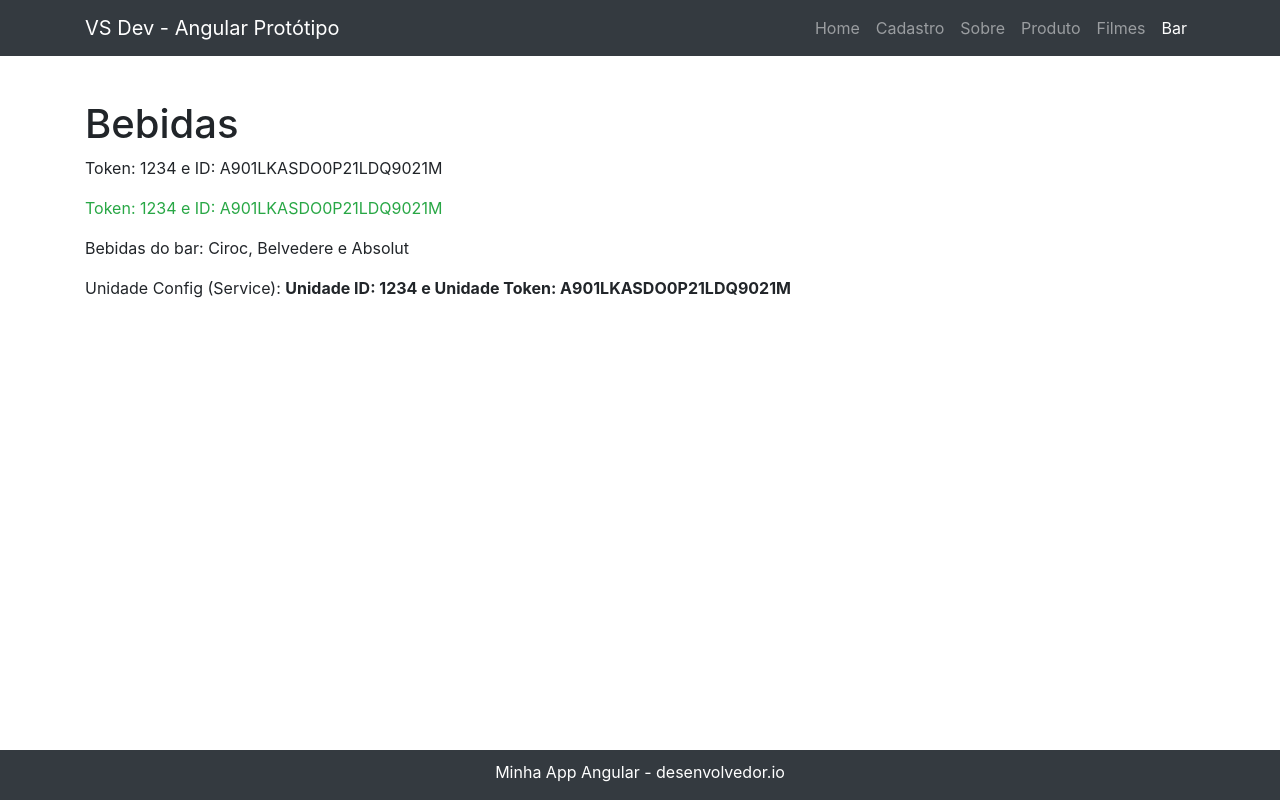
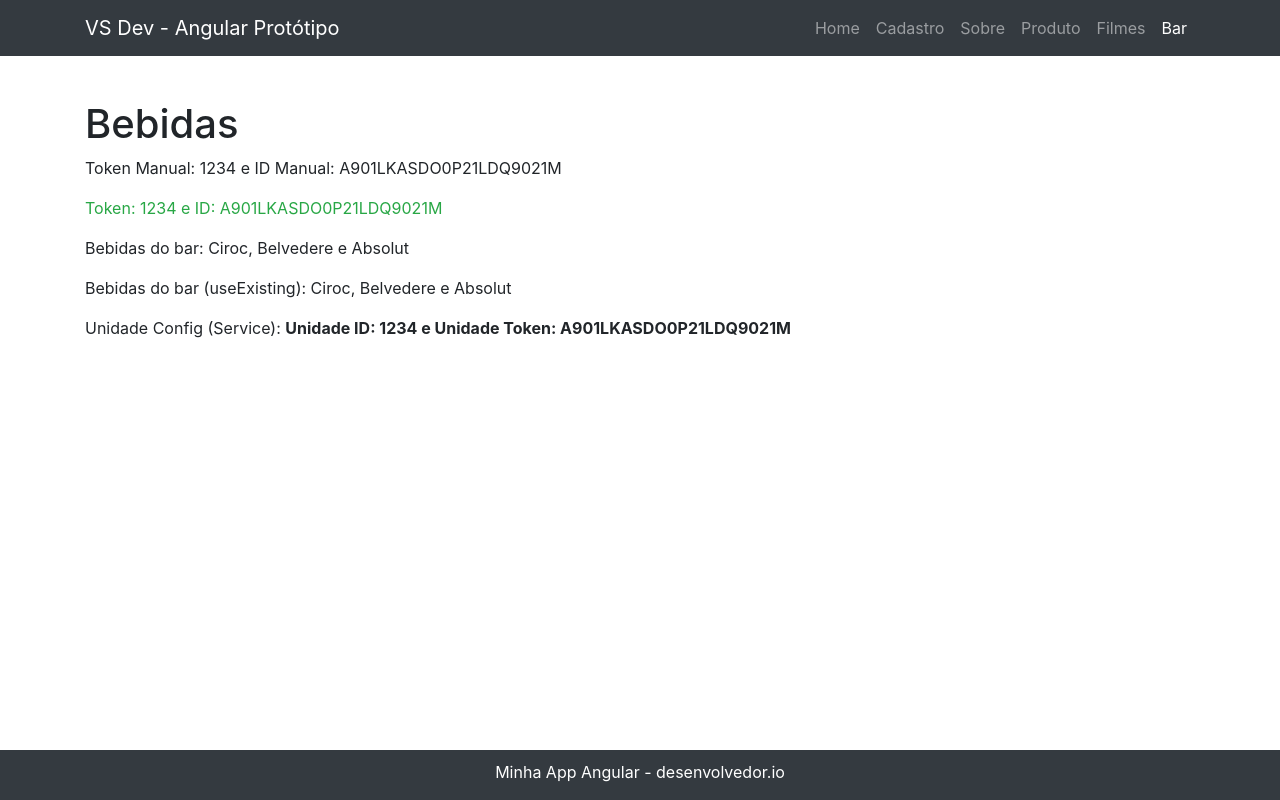
Before and after one commit to victorssr/angular-reactive-forms, an Angular app: page /bar in a window 1280 px wide. Built offline with nearby package versions, Linux system fonts and the light colour scheme; what angular2-text-mask, js-brasil, ng-brazil, ng2-validation would draw is missing.

Commit message:
Using useExisting provider

```diff
--- a/src/app/demos/bar-di-zones/bar-di-zones.component.html
+++ b/src/app/demos/bar-di-zones/bar-di-zones.component.html
@@ -1,9 +1,10 @@
 <div class="container main-container">
     <h1>Bebidas</h1>
     <div>
-        <p>Token: {{ manualToken.unidadeId }} e ID: {{ manualToken.unidadeToken }}</p>
+        <p>Token Manual: {{ manualToken.unidadeId }} e ID Manual: {{ manualToken.unidadeToken }}</p>
         <p class="text-success">Token: {{ token.unidadeId }} e ID: {{ token.unidadeToken }}</p>
         <p>Bebidas do bar: {{ barBebida1 }}</p>
+        <p>Bebidas do bar (useExisting): {{ barBebida2 }}</p>
         <p>Unidade Config (Service): <b>{{ unidadeConfig }}</b></p>
     </div>
 </div>
--- a/src/app/demos/bar-di-zones/bar-di-zones.component.ts
+++ b/src/app/demos/bar-di-zones/bar-di-zones.component.ts
@@ -1,5 +1,5 @@
 import { Component, OnInit, Inject, Injector } from '@angular/core';
-import { BarService, BarFactory } from './bar.service';
+import { BarService, BarFactory, BebidaService } from './bar.service';
 import { BarUnidadeConfig, BAR_UNIDADE_CONFIG } from './bar.config';
 import { HttpClient } from '@angular/common/http';
 
@@ -16,7 +16,8 @@ import { HttpClient } from '@angular/common/http';
         // BAR_UNIDADE_CONFIG,
         Injector
       ]
-    }
+    },
+    { provide: BebidaService, useExisting: BarService }
   ]
 })
 export class BarDiZonesComponent implements OnInit {
@@ -25,11 +26,13 @@ export class BarDiZonesComponent implements OnInit {
   manualToken: BarUnidadeConfig;
   token: BarUnidadeConfig;
   barBebida1: string;
+  barBebida2: string;
 
   constructor(
     private barService: BarService,
     @Inject('ConfigManualUnidade') private configManual: BarUnidadeConfig,
-    @Inject(BAR_UNIDADE_CONFIG) private config: BarUnidadeConfig
+    @Inject(BAR_UNIDADE_CONFIG) private config: BarUnidadeConfig,
+    private bebidaService: BebidaService
   ) { }
 
   ngOnInit(): void {
@@ -37,5 +40,7 @@ export class BarDiZonesComponent implements OnInit {
     this.manualToken = this.configManual;
     this.token = this.config;
     this.unidadeConfig = this.barService.obterUnidadeConfig();
+
+    this.barBebida2 = this.bebidaService.obterBebidas();
   }
 }
--- a/src/app/demos/bar-di-zones/bar.service.ts
+++ b/src/app/demos/bar-di-zones/bar.service.ts
@@ -31,3 +31,7 @@ export class BarServiceMock {
         return "Mock";
     }
 }
+
+export abstract class BebidaService {
+    obterBebidas: () => string
+}
```
